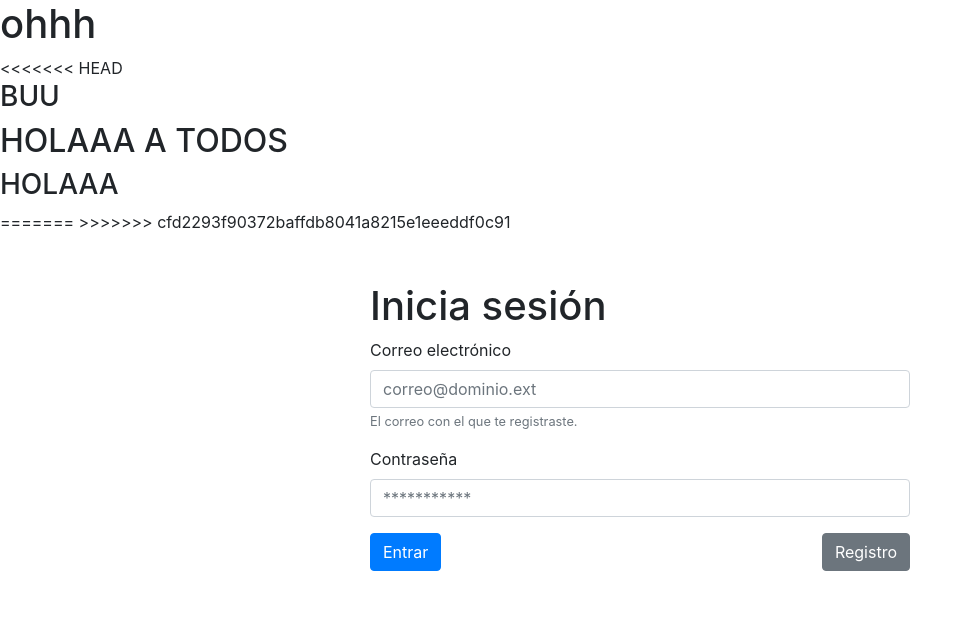
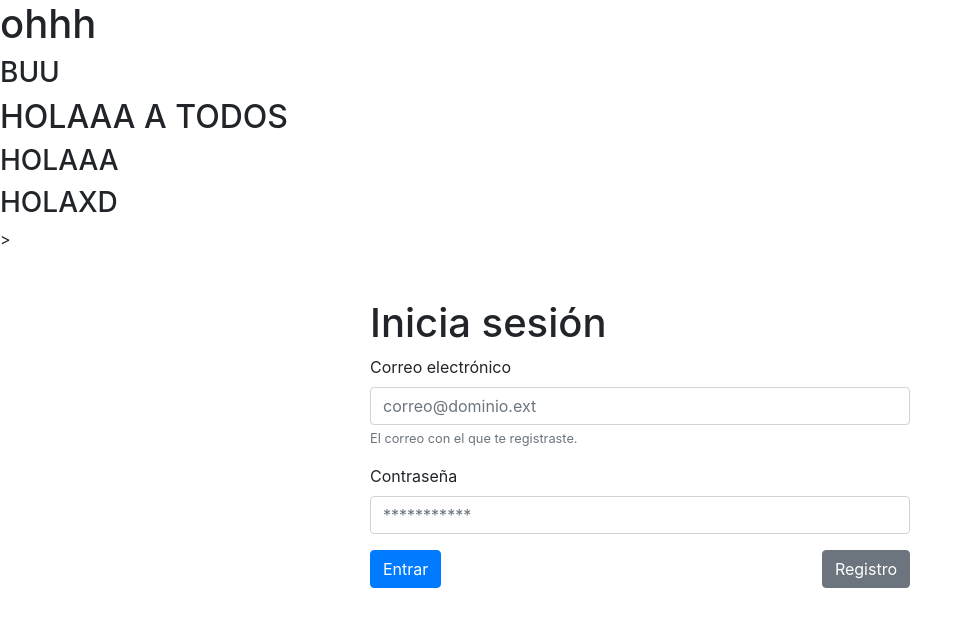
Before and after one commit to roySida/Proyecto-BD, a website: page Pokedex/login.html in a window 1280 px wide. Shown: the whole page, without its empty margins (0-972 px from the left). Drawn offline with nearby package versions, Linux system fonts and the light colour scheme.

Commit message:
modificacion

```diff
--- a/Pokedex/login.html
+++ b/Pokedex/login.html
@@ -16,12 +16,10 @@
 </head>
 
 <body>
-<<<<<<< HEAD
     <h3> BUU</h3>
     <h2> HOLAAA A TODOS</h2>
     <h3> HOLAAA</h3>
-=======
->>>>>>> cfd2293f90372baffdb8041a8215e1eeeddf0c91
+    <h3>HOLAXD</h3>>
     <div class="container">
         <div class="row mt-5">
             <div class="col-6 offset-3">
```
